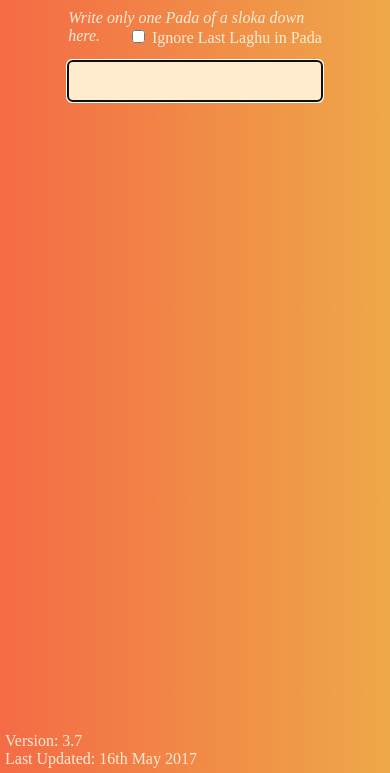
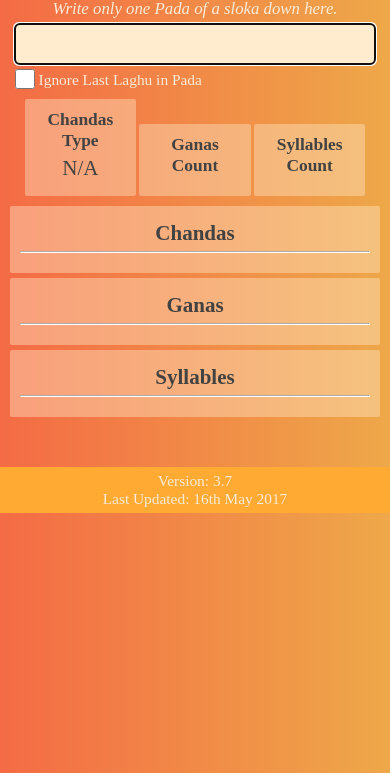
Before and after one commit to vipranarayan14/chandas-parser, a plain HTML site: page index.html in a window 390 px wide. Shown: the part 71-844 px from the top of the page. Drawn offline with Linux system fonts and the light colour scheme.

Commit message:
add mobile first styles

```diff
--- a/index.html
+++ b/index.html
@@ -3,35 +3,9 @@
   <head>
 
     <meta charset="UTF-8">
+    <meta name="viewport" content="width=device-width, initial-scale=1">
 
     <title>Chandas Parser</title>
-
-    <style>
-     body {
-        background: linear-gradient(to right, #f46b45, #eea849);
-        color: #FAEBD7;
-        margin: 0;
-        padding: 0;
-      }
-      main {
-        margin: 0 auto;
-        max-width:65%;
-      }
-      main > .inPut {
-        height: 40px;
-        width: 100%;
-      }
-      main > .outPut, main > .alert-box {
-        display: none;
-      }
-      footer {
-        bottom: 0;
-        left: 0;
-        position: fixed;
-        padding: 5px;
-        width: 100%;
-      }
-    </style>
 
     <link rel="stylesheet" href="styles/styles.css">
     <link rel="shortcut icon" href="favicon.ico" type="image/x-icon">
@@ -39,19 +13,41 @@
   </head>
   <body>
 
+    <header>
+      <h1>Chandas Parser</h1>
+    </header>
+
     <main>
-      <h1>Chandas Parser</h1>
-      <p>
+      <section class="info">
         <i>Write only one Pada of a sloka down here.</i>
-        <label style="float: right">
-          <input type="checkbox" class="ignoreLastLaghuCB">
-          Ignore Last Laghu in Pada
-        </label>
-      </p>
-      <input type="text" class="inPut" autofocus>
-      <br><br>
-      <div class="alert-box"></div>
-      <div class="outPut">
+      </section>
+
+      <section class="inputs-container">
+        <div><input type="text" class="inPut" autofocus></div>
+        <div class="cb-container">
+          <label>
+            <input type="checkbox" class="ignoreLastLaghuCB">
+            Ignore Last Laghu in Pada
+          </label>
+         </div>
+      </section>
+
+      <section class="outPut">
+        <div class="alert-box"></div>
+        <aside class="details">
+          <div class="chandas-type">
+            <h5>Chandas Type</h5>
+            <p>N/A</p>
+          </div>
+          <div class="ganas-count">
+            <h5>Ganas Count</h5>
+            <p></p>
+          </div>
+          <div class="syllables-count">
+            <h5>Syllables Count</h5>
+            <p></p>
+          </div>
+        </aside>
         <div class="chandas">
           <h4>Chandas</h4>
           <hr>
@@ -67,7 +63,7 @@
           <hr>
           <p></p>
         </div>
-      </div>
+      </section>
     </main>
 
     <footer>
--- a/styles/styles.css
+++ b/styles/styles.css
@@ -1,64 +1,145 @@
+main * {
+  box-sizing: border-box;
+  vertical-align: bottom;
+}
 body {
-  font-family: "Times New Roman", Times, serif;
+  background: linear-gradient(to right, #f46b45, #eea849);
+  color: #FAEBD7;
+  margin: 0;
+  padding: 0;
+  font-size: 14px;
 }
-h4 {
+h1 {
+  font-size: 2em;
+}
+h4, h5, hr, p{
   margin: 0;
+  padding: 0;
 }
 hr {
   border-style: inset;
   border-width: 1px;
   border-color: white;
 }
-main > .inPut {
+header {
+  text-align: center;
+}
+main {
+  width: 95%;
+  margin: 0 auto;
+  margin-bottom: 50px;
+}
+main > .info {
+  text-align: center;
+  font-size: 1.2em;
+}
+main > .inputs-container {
+  margin: 5px;
+}
+.inputs-container > div {
+  margin: 5px 0;
+}
+.inputs-container .inPut {
+  height: 40px;
+  width: 100%;
   background: #FFEBCD;
   border: none;
   border-radius: 5px;
-  box-sizing: border-box;
   font-size: 1.2em;
   padding: 5px 10px;
 }
-main > .alert-box {
+.inputs-container label {
+  font-size: 1.1em;
+}
+.inputs-container .ignoreLastLaghuCB {
+  background: #FFEBCD;
+  height: 20px;
+  vertical-align: bottom;
+  margin: 0;
+  padding: 0;
+  width: 20px;
+}
+main > .outPut {
+   width: 100%;
+}
+.outPut div{
+  background: rgba(255,235,205,0.4);
+  border-radius: 2px;
+  color: #424242;
+  font-size: 1.5em;
+  padding: 10px;
+  text-align: center;
+  word-wrap: break-word;
+  margin: 5px 0;
+  width: 100%;
+
+}
+.outPut .alert-box {
   background: #FFCC00;
   border-radius: 5px;
   color: #CC3300;
+  display: none;
   margin: 0 auto;
   padding: 5px;
   text-align: center;
   width: 50%;
   word-wrap: break-word;
 }
-main > .outPut {
-  background: rgba(255,235,205,0.4);
-  border-radius: 2px;
-  color: #424242;
-  font-size: 1.5em;
-  padding: 15px;
+.outPut .details {
+  width: 100%;
   text-align: center;
-  word-wrap: break-word;
 }
-main > .outPut p {
-  font-size: 1.2em;
+.outPut .details div{
+  width: 30%;
+  display: inline-block;
 }
-main > .outPut .ganas p {
+.outPut h4, .outPut p{
+  padding: 5px;
+}
+.outPut .ganas p {
   overflow-x: auto;
   width: 100%;
 }
-main > .outPut table {
+.outPut table {
   margin: 10px auto;
   table-layout: fixed;
 }
-main > .outPut table, tr, td {
+.outPut table, tr, td {
   border-collapse: collapse;
 }
-main > .outPut table td{
+.outPut table td{
   border-left: 2px #887114 solid;
   border-right: 2px #887114 solid;
   padding: 5px;
   margin: 2px;
 }
-main > .outPut table td:nth-child(odd){
+.outPut table td:nth-child(odd){
   background: #f5af53;
 }
-main > .outPut table td:nth-child(even){
+.outPut table td:nth-child(even){
   background: #eabc7f;
 }
+footer {
+  background-color: #FA3;
+  bottom: 0;
+  font-size: 1.1em;
+  left: 0;
+  position: relative;
+  padding: 5px 0;
+  text-align: center;
+  width: 100%;
+}
+@media (min-width: 786px) {
+  h1 {
+  font-size: 2.5em;
+  }
+  main {
+    width: 65%;
+  }
+  .inputs-container > .cb-container {
+    text-align: right;
+  }
+  footer {
+    position: fixed;
+  }
+}
```
